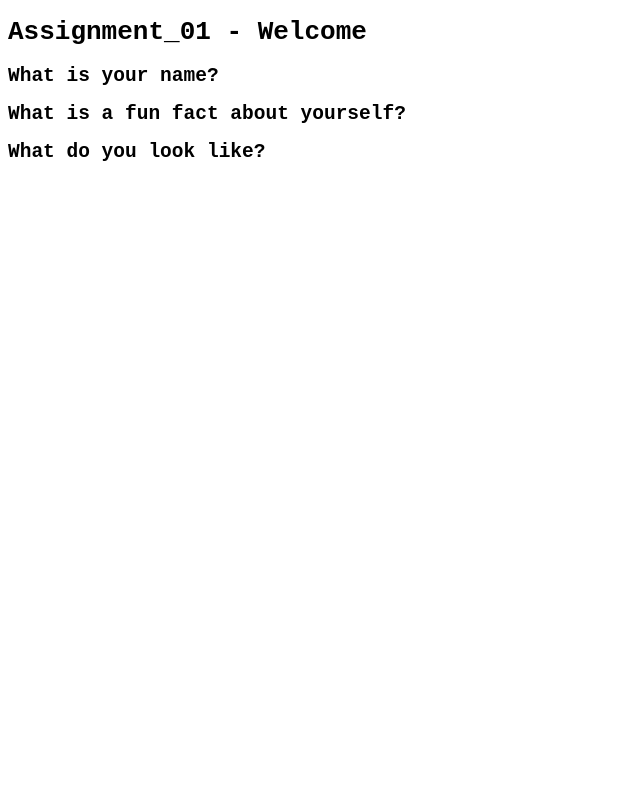
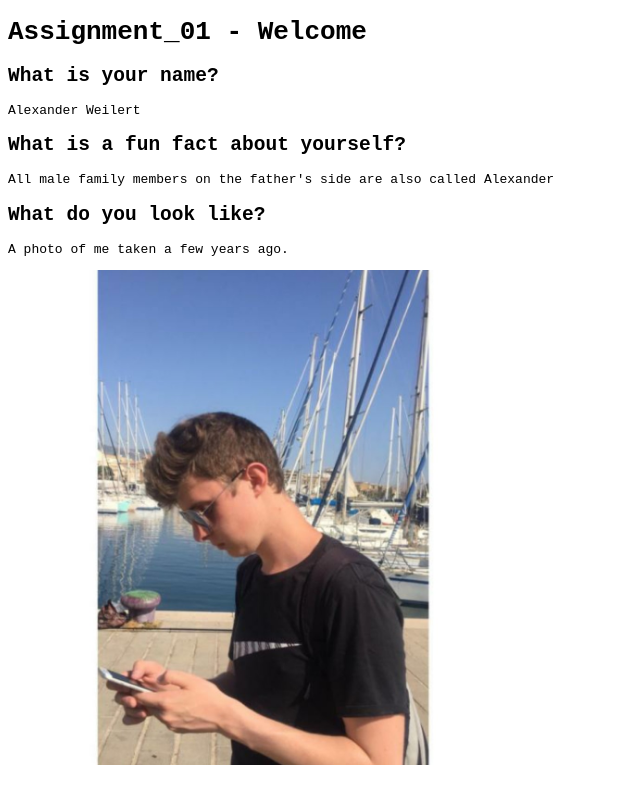
Before and after one commit to webprogplus/assignment_01-alexweilert, a plain HTML site: page index.html in a window 1280 px wide. Shown: the whole page, without its empty margins (0-640 px from the left). Drawn offline with Linux system fonts and the light colour scheme.

Commit message:
Add files via upload

```diff
--- a/index.html
+++ b/index.html
@@ -1,5 +1,5 @@
 <!DOCTYPE html>
-<html>
+<html lang="de">
   <head>
     <meta charset="utf-8">
     <title>Assignment_01</title>
@@ -7,19 +7,23 @@
   </head>
   <body>
     <h1>Assignment_01 - Welcome</h1>
-
+    <section>
     <h2>What is your name?</h2>
     <p>
       <!-- TODO(you): Enter your answer here -->
+      Alexander Weilert
     </p>
 
     <h2>What is a fun fact about yourself?</h2>
     <p>
       <!-- TODO(you): Enter your answer here -->
+      All male family members on the father's side are also called Alexander
     </p>
 
     <h2>What do you look like?</h2>
     <!-- TODO(you): Add a picture of yourself or of something that represents yourself. -->
-
+    <p>A photo of me taken a few years ago.</p>
+    <img src="Picture.jpg" alt="Picture of myself">
+    </section>
   </body>
 </html>
--- a/style.css
+++ b/style.css
@@ -1,3 +1,10 @@
 body {
   font-family: monospace;
 }
+
+img {
+  display: compact;
+  margin: auto;
+  max-width: 500px;
+  border-radius: 4px;
+}
```
Also changed, not shown: Picture.jpg (added).
